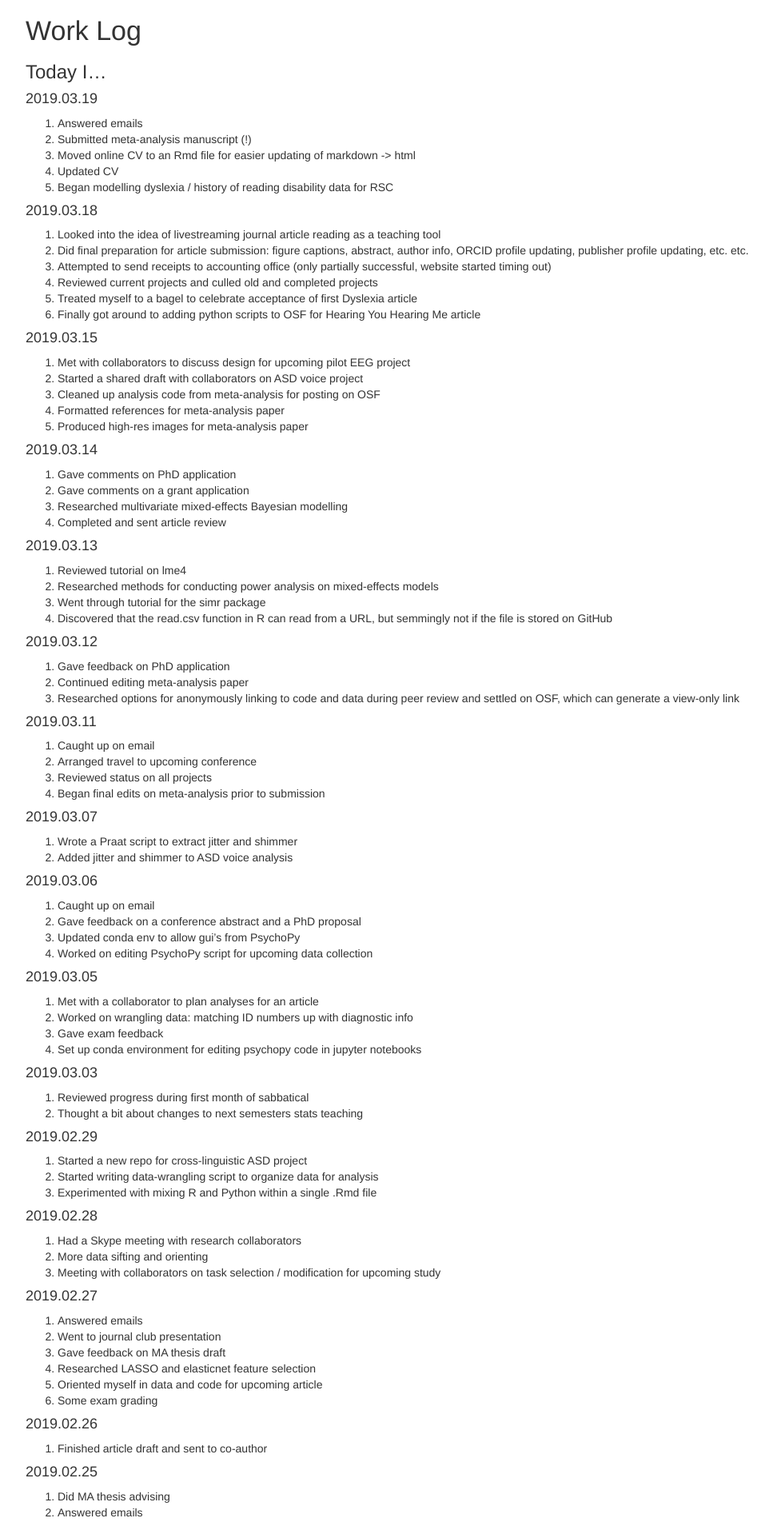
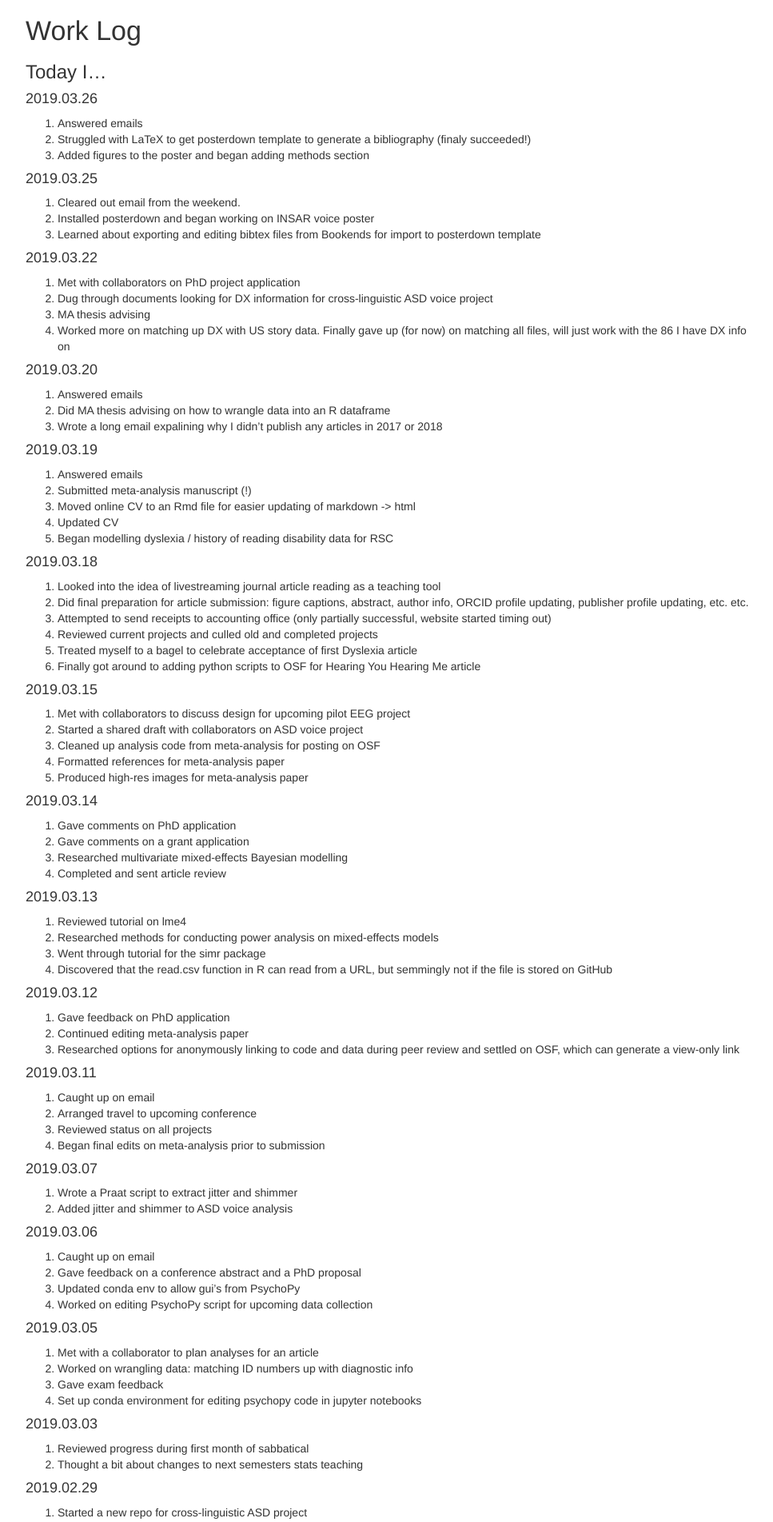
Before and after one commit to ethanweed/ethanweed.github.io, a Jekyll site: the page worklog/WorkLog.html, which Jekyll copies as it is, in a window 1280 px wide. Shown: the top 1903 px of the page at 80% size, without its empty margins (153-1120 px from the left). Built offline with Jekyll 4.4.1, drawn with Linux system fonts in a browser that asks for light colours.

Commit message:
updated worklog

```diff
--- a/worklog/WorkLog.Rmd
+++ b/worklog/WorkLog.Rmd
@@ -5,6 +5,11 @@ output: html_document
 # Work Log
 
 ### Today I...
+
+#### 2019.03.26
+1. Answered emails
+1. Struggled with LaTeX to get posterdown template to generate a bibliography (finaly succeeded!)
+1. Added figures to the poster and began adding methods section
 
 #### 2019.03.25
 1. Cleared out email from the weekend.
--- a/worklog/WorkLog.html
+++ b/worklog/WorkLog.html
@@ -69,9 +69,7 @@ h6 {
 </style>
 
 
-</head>
 
-<body>
 
 <style type="text/css">
 .main-container {
@@ -90,25 +88,98 @@ img {
 .tabbed-pane {
   padding-top: 12px;
 }
+.html-widget {
+  margin-bottom: 20px;
+}
 button.code-folding-btn:focus {
   outline: none;
+}
+summary {
+  display: list-item;
 }
 </style>
 
 
 
-<div class="container-fluid main-container">
+<!-- tabsets -->
 
-<!-- tabsets -->
+<style type="text/css">
+.tabset-dropdown > .nav-tabs {
+  display: inline-table;
+  max-height: 500px;
+  min-height: 44px;
+  overflow-y: auto;
+  background: white;
+  border: 1px solid #ddd;
+  border-radius: 4px;
+}
+
+.tabset-dropdown > .nav-tabs > li.active:before {
+  content: "";
+  font-family: 'Glyphicons Halflings';
+  display: inline-block;
+  padding: 10px;
+  border-right: 1px solid #ddd;
+}
+
+.tabset-dropdown > .nav-tabs.nav-tabs-open > li.active:before {
+  content: "";
+  border: none;
+}
+
+.tabset-dropdown > .nav-tabs.nav-tabs-open:before {
+  content: "";
+  font-family: 'Glyphicons Halflings';
+  display: inline-block;
+  padding: 10px;
+  border-right: 1px solid #ddd;
+}
+
+.tabset-dropdown > .nav-tabs > li.active {
+  display: block;
+}
+
+.tabset-dropdown > .nav-tabs > li > a,
+.tabset-dropdown > .nav-tabs > li > a:focus,
+.tabset-dropdown > .nav-tabs > li > a:hover {
+  border: none;
+  display: inline-block;
+  border-radius: 4px;
+}
+
+.tabset-dropdown > .nav-tabs.nav-tabs-open > li {
+  display: block;
+  float: none;
+}
+
+.tabset-dropdown > .nav-tabs > li {
+  display: none;
+}
+</style>
+
 <script>
 $(document).ready(function () {
   window.buildTabsets("TOC");
+});
+
+$(document).ready(function () {
+  $('.tabset-dropdown > .nav-tabs > li').click(function () {
+    $(this).parent().toggleClass('nav-tabs-open')
+  });
 });
 </script>
 
 <!-- code folding -->
 
 
+
+
+</head>
+
+<body>
+
+
+<div class="container-fluid main-container">
 
 
 
@@ -126,6 +197,39 @@ $(document).ready(function () {
 <div id="today-i" class="section level3">
 <h3>Today I…</h3>
 <div id="section" class="section level4">
+<h4>2019.03.26</h4>
+<ol style="list-style-type: decimal">
+<li>Answered emails</li>
+<li>Struggled with LaTeX to get posterdown template to generate a bibliography (finaly succeeded!)</li>
+<li>Added figures to the poster and began adding methods section</li>
+</ol>
+</div>
+<div id="section-1" class="section level4">
+<h4>2019.03.25</h4>
+<ol style="list-style-type: decimal">
+<li>Cleared out email from the weekend.</li>
+<li>Installed posterdown and began working on INSAR voice poster</li>
+<li>Learned about exporting and editing bibtex files from Bookends for import to posterdown template</li>
+</ol>
+</div>
+<div id="section-2" class="section level4">
+<h4>2019.03.22</h4>
+<ol style="list-style-type: decimal">
+<li>Met with collaborators on PhD project application</li>
+<li>Dug through documents looking for DX information for cross-linguistic ASD voice project</li>
+<li>MA thesis advising</li>
+<li>Worked more on matching up DX with US story data. Finally gave up (for now) on matching all files, will just work with the 86 I have DX info on</li>
+</ol>
+</div>
+<div id="section-3" class="section level4">
+<h4>2019.03.20</h4>
+<ol style="list-style-type: decimal">
+<li>Answered emails</li>
+<li>Did MA thesis advising on how to wrangle data into an R dataframe</li>
+<li>Wrote a long email expalining why I didn’t publish any articles in 2017 or 2018</li>
+</ol>
+</div>
+<div id="section-4" class="section level4">
 <h4>2019.03.19</h4>
 <ol style="list-style-type: decimal">
 <li>Answered emails</li>
@@ -135,7 +239,7 @@ $(document).ready(function () {
 <li>Began modelling dyslexia / history of reading disability data for RSC</li>
 </ol>
 </div>
-<div id="section-1" class="section level4">
+<div id="section-5" class="section level4">
 <h4>2019.03.18</h4>
 <ol style="list-style-type: decimal">
 <li>Looked into the idea of livestreaming journal article reading as a teaching tool</li>
@@ -146,7 +250,7 @@ $(document).ready(function () {
 <li>Finally got around to adding python scripts to OSF for Hearing You Hearing Me article</li>
 </ol>
 </div>
-<div id="section-2" class="section level4">
+<div id="section-6" class="section level4">
 <h4>2019.03.15</h4>
 <ol style="list-style-type: decimal">
 <li>Met with collaborators to discuss design for upcoming pilot EEG project</li>
@@ -156,7 +260,7 @@ $(document).ready(function () {
 <li>Produced high-res images for meta-analysis paper</li>
 </ol>
 </div>
-<div id="section-3" class="section level4">
+<div id="section-7" class="section level4">
 <h4>2019.03.14</h4>
 <ol style="list-style-type: decimal">
 <li>Gave comments on PhD application</li>
@@ -165,7 +269,7 @@ $(document).ready(function () {
 <li>Completed and sent article review</li>
 </ol>
 </div>
-<div id="section-4" class="section level4">
+<div id="section-8" class="section level4">
 <h4>2019.03.13</h4>
 <ol style="list-style-type: decimal">
 <li>Reviewed tutorial on lme4</li>
@@ -174,7 +278,7 @@ $(document).ready(function () {
 <li>Discovered that the read.csv function in R can read from a URL, but semmingly not if the file is stored on GitHub</li>
 </ol>
 </div>
-<div id="section-5" class="section level4">
+<div id="section-9" class="section level4">
 <h4>2019.03.12</h4>
 <ol style="list-style-type: decimal">
 <li>Gave feedback on PhD application</li>
@@ -182,7 +286,7 @@ $(document).ready(function () {
 <li>Researched options for anonymously linking to code and data during peer review and settled on OSF, which can generate a view-only link</li>
 </ol>
 </div>
-<div id="section-6" class="section level4">
+<div id="section-10" class="section level4">
 <h4>2019.03.11</h4>
 <ol style="list-style-type: decimal">
 <li>Caught up on email</li>
@@ -191,14 +295,14 @@ $(document).ready(function () {
 <li>Began final edits on meta-analysis prior to submission</li>
 </ol>
 </div>
-<div id="section-7" class="section level4">
+<div id="section-11" class="section level4">
 <h4>2019.03.07</h4>
 <ol style="list-style-type: decimal">
 <li>Wrote a Praat script to extract jitter and shimmer</li>
 <li>Added jitter and shimmer to ASD voice analysis</li>
 </ol>
 </div>
-<div id="section-8" class="section level4">
+<div id="section-12" class="section level4">
 <h4>2019.03.06</h4>
 <ol style="list-style-type: decimal">
 <li>Caught up on email</li>
@@ -207,7 +311,7 @@ $(document).ready(function () {
 <li>Worked on editing PsychoPy script for upcoming data collection</li>
 </ol>
 </div>
-<div id="section-9" class="section level4">
+<div id="section-13" class="section level4">
 <h4>2019.03.05</h4>
 <ol style="list-style-type: decimal">
 <li>Met with a collaborator to plan analyses for an article</li>
@@ -216,14 +320,14 @@ $(document).ready(function () {
 <li>Set up conda environment for editing psychopy code in jupyter notebooks</li>
 </ol>
 </div>
-<div id="section-10" class="section level4">
+<div id="section-14" class="section level4">
 <h4>2019.03.03</h4>
 <ol style="list-style-type: decimal">
 <li>Reviewed progress during first month of sabbatical</li>
 <li>Thought a bit about changes to next semesters stats teaching</li>
 </ol>
 </div>
-<div id="section-11" class="section level4">
+<div id="section-15" class="section level4">
 <h4>2019.02.29</h4>
 <ol style="list-style-type: decimal">
 <li>Started a new repo for cross-linguistic ASD project</li>
@@ -231,7 +335,7 @@ $(document).ready(function () {
 <li>Experimented with mixing R and Python within a single .Rmd file</li>
 </ol>
 </div>
-<div id="section-12" class="section level4">
+<div id="section-16" class="section level4">
 <h4>2019.02.28</h4>
 <ol style="list-style-type: decimal">
 <li>Had a Skype meeting with research collaborators</li>
@@ -239,7 +343,7 @@ $(document).ready(function () {
 <li>Meeting with collaborators on task selection / modification for upcoming study</li>
 </ol>
 </div>
-<div id="section-13" class="section level4">
+<div id="section-17" class="section level4">
 <h4>2019.02.27</h4>
 <ol style="list-style-type: decimal">
 <li>Answered emails</li>
@@ -250,13 +354,13 @@ $(document).ready(function () {
 <li>Some exam grading</li>
 </ol>
 </div>
-<div id="section-14" class="section level4">
+<div id="section-18" class="section level4">
 <h4>2019.02.26</h4>
 <ol style="list-style-type: decimal">
 <li>Finished article draft and sent to co-author</li>
 </ol>
 </div>
-<div id="section-15" class="section level4">
+<div id="section-19" class="section level4">
 <h4>2019.02.25</h4>
 <ol style="list-style-type: decimal">
 <li>Did MA thesis advising</li>
@@ -268,13 +372,13 @@ $(document).ready(function () {
 <li>Found a small but important error and re-ran meta-analysis</li>
 </ol>
 </div>
-<div id="section-16" class="section level4">
+<div id="section-20" class="section level4">
 <h4>2019.02.24</h4>
 <ol style="list-style-type: decimal">
 <li>Wrote a bash and python combo to batch normalize the volume on a directory of sound files</li>
 </ol>
 </div>
-<div id="section-17" class="section level4">
+<div id="section-21" class="section level4">
 <h4>2019.02.22</h4>
 <ol style="list-style-type: decimal">
 <li>Wrote a Praat script to batch low-pass filter speech stimuli</li>
@@ -284,7 +388,7 @@ $(document).ready(function () {
 <li>Wrote first draft of discussion section for meta-analysis</li>
 </ol>
 </div>
-<div id="section-18" class="section level4">
+<div id="section-22" class="section level4">
 <h4>2019.02.21</h4>
 <ol style="list-style-type: decimal">
 <li>Wrote emails</li>
@@ -294,7 +398,7 @@ $(document).ready(function () {
 <li>Made a table with meta-analysis data</li>
 </ol>
 </div>
-<div id="section-19" class="section level4">
+<div id="section-23" class="section level4">
 <h4>2019.02.20</h4>
 <ol style="list-style-type: decimal">
 <li>Answered emails</li>
```
